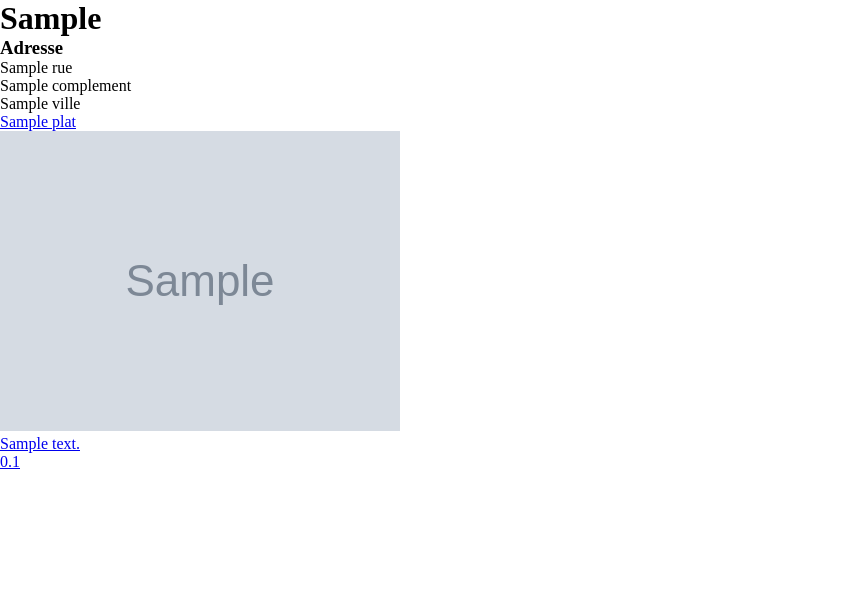
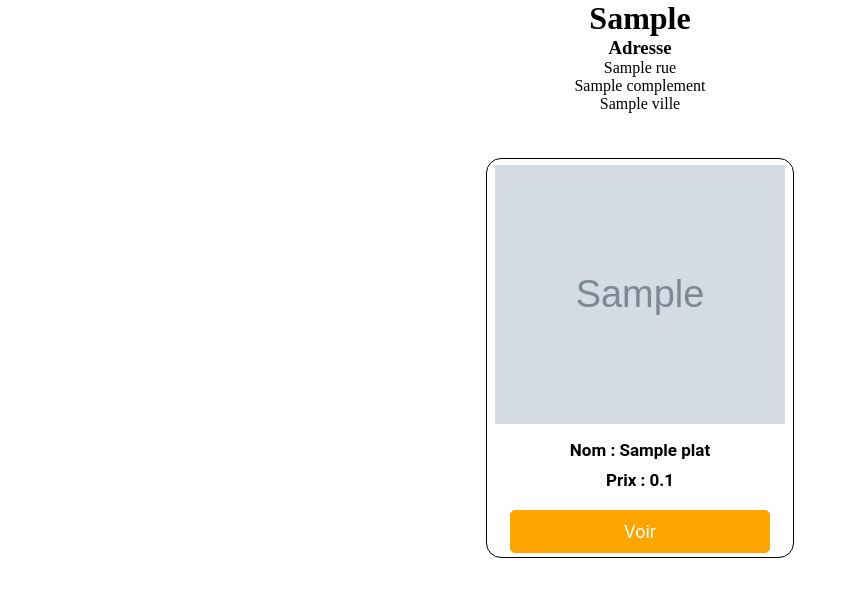
Before and after one commit to Coeurtisol/goeat, a Symfony app: template templates/restaurant/show.html.twig in a window 1280 px wide. Shown: the part 100-697 px from the top of the page, without its empty margins (0-857 px from the left). Run offline with Twig, Linux system fonts and the light colour scheme; the template is opened without the code that fills it: most values are stand-ins (such as "Sample title", 1, 10 or a date in 2020); grey boxes marked "Sample" are stand-in pictures; some libraries are stand-ins or nearby versions.

Commit message:
wip: wip

```diff
--- a/templates/restaurant/show.html.twig
+++ b/templates/restaurant/show.html.twig
@@ -4,6 +4,74 @@
 {% endblock %}
 
 {% block body %}
+	<style>
+		.restaurateur {
+			width: 80%;
+			margin: 30px auto;
+			display: flex;
+			justify-content: space-evenly;
+			flex-wrap: wrap;
+		}
+		.restaurateur img {
+			width: 100%;
+			height: 100%;
+		}
+		.unRestau {
+			list-style-type: none;
+			height: 400px;
+			width: 30%;
+			border: 1px solid black;
+			border-radius: 15px;
+			margin: 15px;
+		}
+		.infoPlatRestau {
+			display: flex;
+			justify-content: space-evenly;
+		}
+		.vitrine {
+			width: 95%;
+			height: 65%;
+			margin: 2% auto;
+		}
+		.detail {
+			display: flex;
+			flex-direction: column;
+			align-items: center;
+			align-content: center;
+			margin: 5px;
+		}
+
+		.titleRestau {
+			margin: 5px;
+			font-size: 17px;
+			font-family: roboto;
+			font-weight: 600;
+		}
+
+		.restaurateur .btnEdit {
+			width: 85%;
+			font-family: roboto;
+			background-color: orange;
+			border-radius: 5px;
+			border: 1px solid orange;
+			font-size: 18px;
+			padding: 10px;
+			margin: 10px 0;
+
+		}
+		.btnEdit a {
+			text-decoration: none;
+			color: white;
+		}
+
+		.info {
+			display: flex;
+			flex-direction: column;
+			align-items: center;
+		}
+	</style>
+
+	<div class="info">
 		<h1>{{restaurant.raisonSociale}}</h1>
 
 		<h3>Adresse</h3>
@@ -12,15 +80,26 @@
 			<p>{{restaurant.complement}}</p>
 		{% endif %}
 		<p>{{restaurant.ville}}</p>
+	</div>
 
+	<ul class="restaurateur">
 		{% for plat in restaurant.plats %}
-		<div>
-			<a href="{{path('plat_show',{'id': plat.id})}}">
-				<p>{{plat.nom}}</p>
-				<img src="{{ asset("images/plat/"~ plat.photo)}}">
-				<p>{{plat.description}}</p>
-				<p>{{plat.prix / 100}}</p>
-			</a>
+			<li class="unRestau">
+				<div class="vitrine"><img src="{{asset("images/plat/"~ plat.photo)}}" alt=""></div>
+				<div class="infoPlatRestau">
+					<div class="detail">
+						<span class="titleRestau">Nom :
+							{{plat.nom}}</span>
+						<span class="titleRestau">Prix :
+							{{plat.prix / 100}}</span>
 					</div>
+				</div>
+				<div class="infoPlatRestau">
+					<button class="btnEdit">
+						<a href="{{path('plat_show',{'id': plat.id})}}">Voir</a>
+					</button>
+				</div>
+			</li>
 		{% endfor %}
+	</ul>
 {% endblock %}
```
Also changed, not shown: templates/restaurant/index.html.twig (+49 -50 lines). Lines whose indentation alone changed are shown as unchanged.
